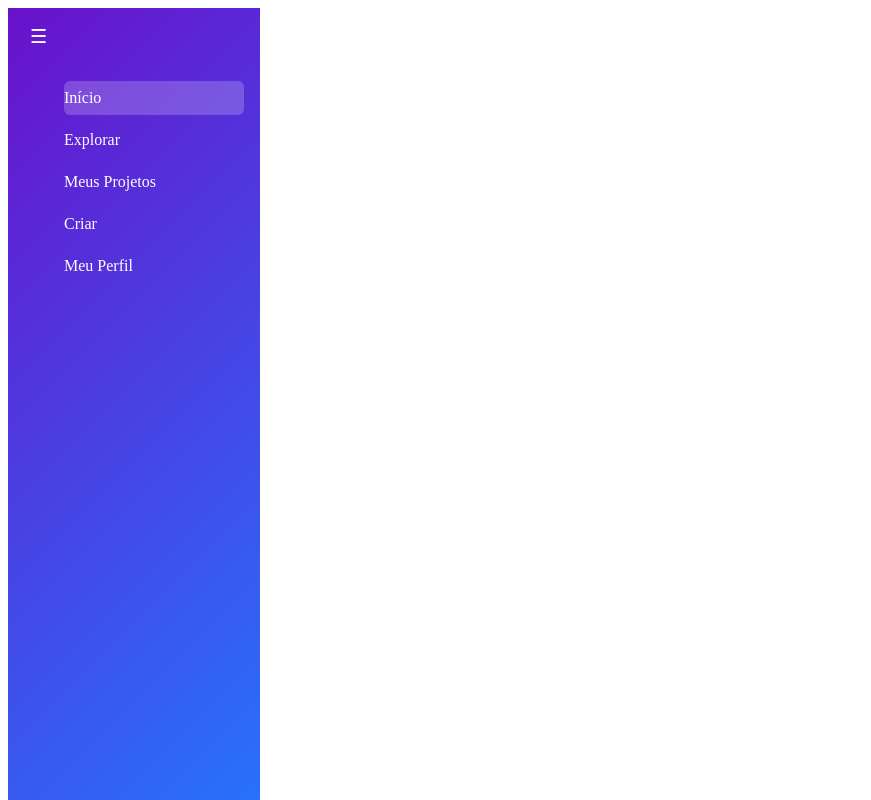
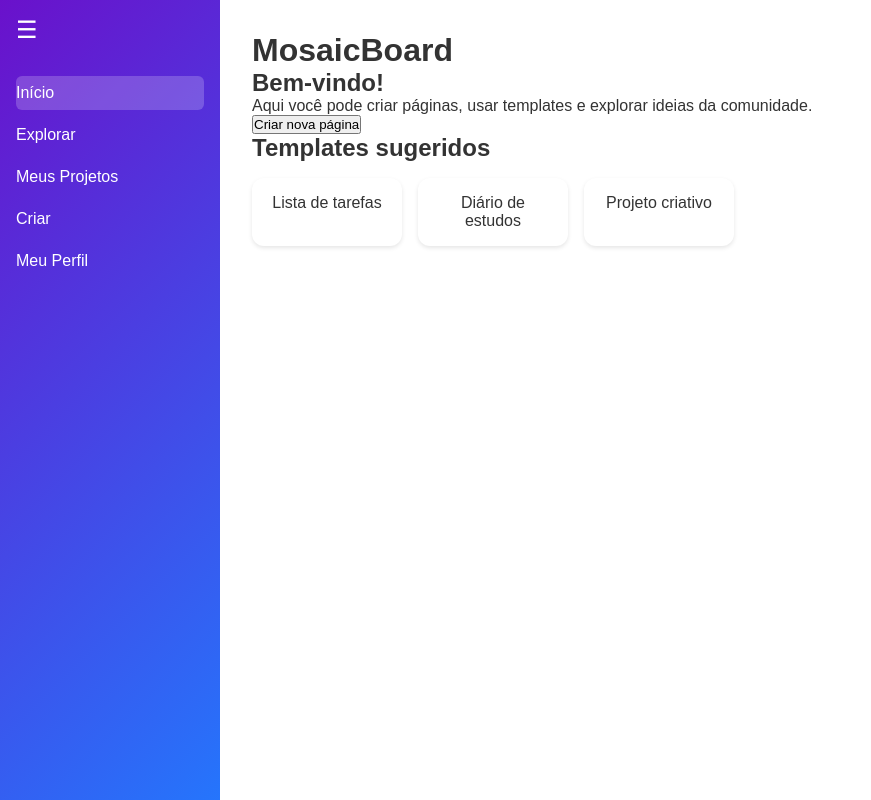
Before and after one commit to MagentaCat43/MosaicBoard, a plain HTML site: page index.html in a window 1280 px wide. Shown: the top 800 px of the page, without its empty margins (0-871 px from the left). Drawn offline with Linux system fonts and the light colour scheme.

Commit message:
style.css

```diff
--- a/css/style.css
+++ b/css/style.css
@@ -1,33 +1,37 @@
+/* Reset básico */
+* {
+  margin: 0;
+  padding: 0;
+  box-sizing: border-box;
+}
+
+body {
+  font-family: 'Poppins', sans-serif;
+  background: #fff;
+  color: #333;
+}
+
+/* Container principal: menu + conteúdo */
+.container {
+  display: flex;
+  min-height: 100vh;
+}
+
 /* Sidebar */
 .sidebar {
   width: 220px;
-  min-width: 220px;
+  min-width: 40px;
   background: linear-gradient(135deg, #6a11cb, #2575fc);
   color: white;
-  min-height: 100vh;
+  transition: width 0.3s;
   padding: 1rem;
-  transition: width 0.3s;
-  position: relative;
   overflow: hidden;
 }
 
 .sidebar.collapsed {
-  width: 40px; /* largura da faixa fina */
-  padding: 1rem 0.5rem;
+  width: 40px;
 }
 
-/* Botão para esconder/mostrar */
-.toggle-btn {
-  background: none;
-  border: none;
-  color: white;
-  font-size: 1.2rem;
-  cursor: pointer;
-  display: block;
-  margin-bottom: 1rem;
-}
-
-/* Menu lista */
 .sidebar nav ul {
   list-style: none;
   margin-top: 2rem;
@@ -35,11 +39,10 @@
 }
 
 .sidebar.collapsed nav ul {
-  opacity: 0; /* esconde os itens quando recolhido */
-  pointer-events: none; /* não clicável */
+  opacity: 0;
+  pointer-events: none;
 }
 
-/* Links do menu */
 .sidebar nav a {
   display: block;
   color: white;
@@ -51,5 +54,43 @@
 
 .sidebar nav a:hover,
 .sidebar nav a.ativo {
-  background: rgba(255, 255, 255, 0.2);
+  background: rgba(255,255,255,0.2);
 }
+
+/* Botão toggle */
+.toggle-btn {
+  background: none;
+  border: none;
+  color: white;
+  font-size: 1.5rem;
+  cursor: pointer;
+}
+
+/* Conteúdo principal */
+.main-content {
+  flex: 1;
+  padding: 2rem;
+}
+
+/* Cards */
+.cards {
+  display: flex;
+  gap: 1rem;
+  margin-top: 1rem;
+}
+
+.card {
+  background: #fff;
+  color: #333;
+  padding: 1rem;
+  border-radius: 12px;
+  box-shadow: 0 2px 4px rgba(0,0,0,0.1);
+  width: 150px;
+  text-align: center;
+  cursor: pointer;
+  transition: transform 0.2s;
+}
+
+.card:hover {
+  transform: scale(1.05);
+}
```
